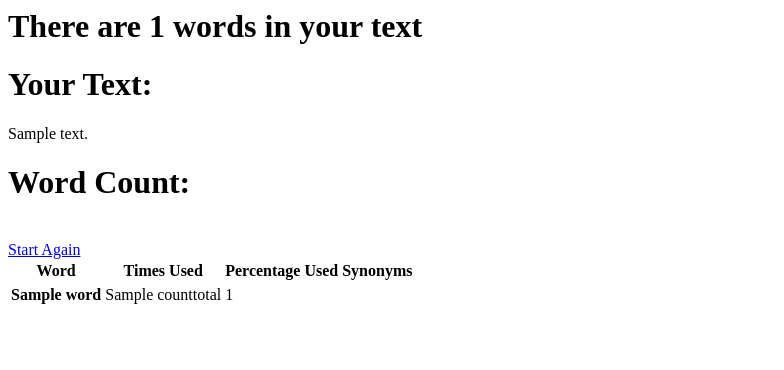
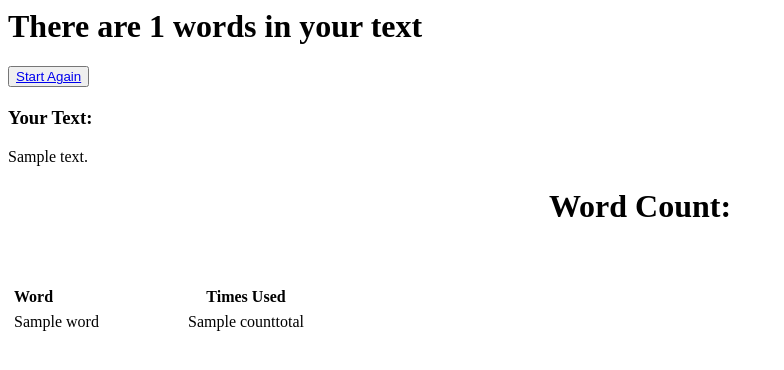
Before and after one commit to katebailey1230/WordCount, a Django app: template templates/count.html in a window 1280 px wide. Shown: the top 370 px of the page, without its empty margins (0-784 px from the left). Run offline with Django 3.2, Linux system fonts and the light colour scheme; the template is opened without the code that fills it: most values are stand-ins (such as "Sample title", 1, 10 or a date in 2020).

Commit message:
final commit

```diff
--- a/templates/count.html
+++ b/templates/count.html
@@ -1,29 +1,30 @@
+{% block content %}
+
 <h1>There are {{ count }} words in your text</h1>
+<h2><button class="btn btn-primary btn-lg" align="right"><a href="{% url 'home' %}">Start Again</a></h2>
 
 
-<h1>Your Text:</h1>
+
+<h3>Your Text:</h3>
 {{ fulltext }}
 
-<h1>Word Count:</h1>
+<h1 align="center">Word Count:</h1>
+  {% for word, counttotal in sortedwords %}
+<table width="400" callpadding="0" cellspacing="5">
+    <tr>
+      <th width="150" align="left">Word</th>
+      <br />
+      <th width ="150">Times Used</th>
+      <th></th>
+      <th></th>
+    </tr>
+    <tr>
+      <td width="150" align="left">{{ word }}</td>
+      <br />
+      <td align="center">{{ counttotal }}</td>
+    </tr>
+  <tbody>
 
-  {% for word, counttotal in sortedwords %}
-<table>
-  <thead>
-    <tr>
-      <th>Word</th>
-      <th>Times Used</th>
-      <th>Percentage Used</th>
-      <th>Synonyms</th>
-    <tr/>
-  </thead>
-  <tbody>
-    <tr>
-      <th>{{ word }}</th>
-      <td>{{ counttotal }}</td>
-      <td>{{ percent }} </td>
-      <td></td>
-  <br />
+  {% endfor %}
 
-{% endfor %}
-
-<a href="{% url 'home' %}">Start Again</a>
+  {% endblock %}
```
Also changed, not shown: templates/home.html (+5 -5 lines), wordcount/views.py (+8 -11 lines).
